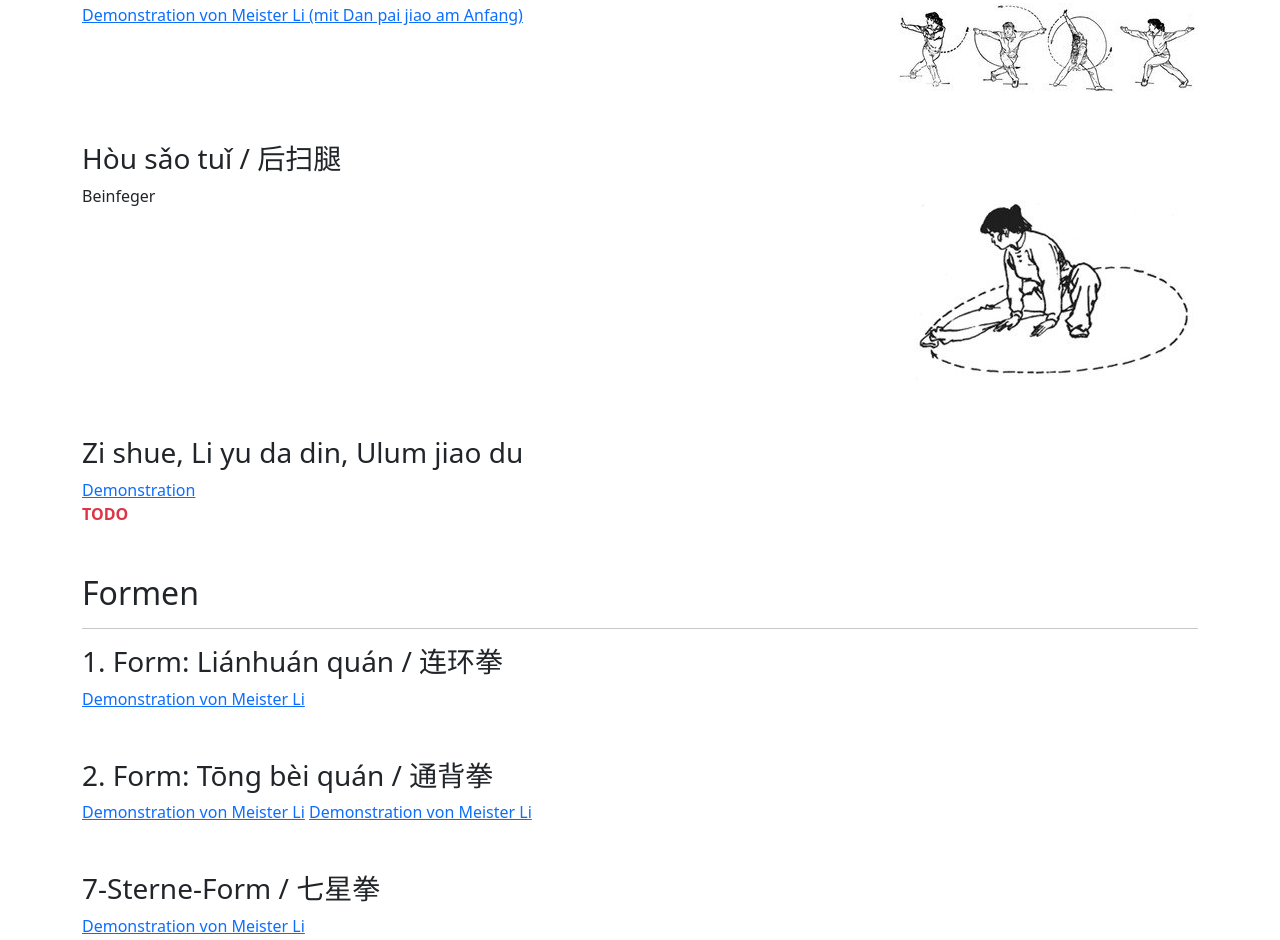
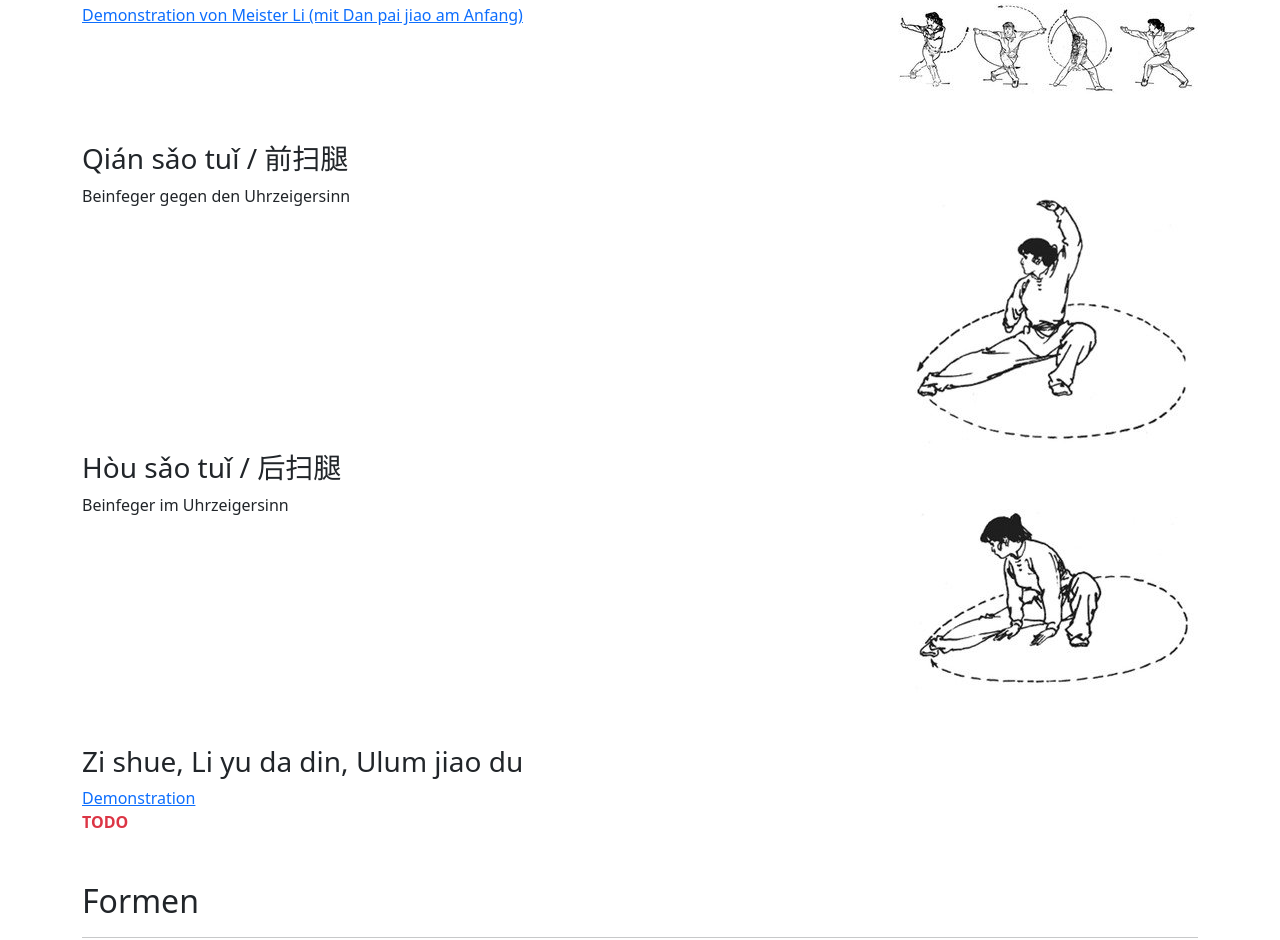
Before and after one commit to aczwink/KungFuWiki, a plain HTML site: page static/index.html in a window 1280 px wide. Shown: the part 6293-7233 px from the top of the page. Drawn offline with nearby package versions, Linux system fonts and the light colour scheme.

Commit message:
added qian sao tui

```diff
--- a/static/index.html
+++ b/static/index.html
@@ -351,10 +351,23 @@
 
 
 
+		<h3>Qián sǎo tuǐ / 前扫腿</h3>
+		<div class="row">
+			<div class="col">
+				<p>Beinfeger gegen den Uhrzeigersinn</p>
+			</div>
+			<div class="col-auto">
+				<a target="_blank" href="https://basia.blog/shaolin-kung-fu-basics/">
+					<img src="images/Fig.-18-Qian-sao-tui.jpeg" />
+				</a>
+			</div>
+		</div>
+
+
 		<h3>Hòu sǎo tuǐ / 后扫腿</h3>
 		<div class="row">
 			<div class="col">
-				<p>Beinfeger</p>
+				<p>Beinfeger im Uhrzeigersinn</p>
 			</div>
 			<div class="col-auto">
 				<a target="_blank" href="https://basia.blog/shaolin-kung-fu-basics/">
```
Also changed, not shown: static/images/Fig.-18-Qian-sao-tui.jpeg (added).
